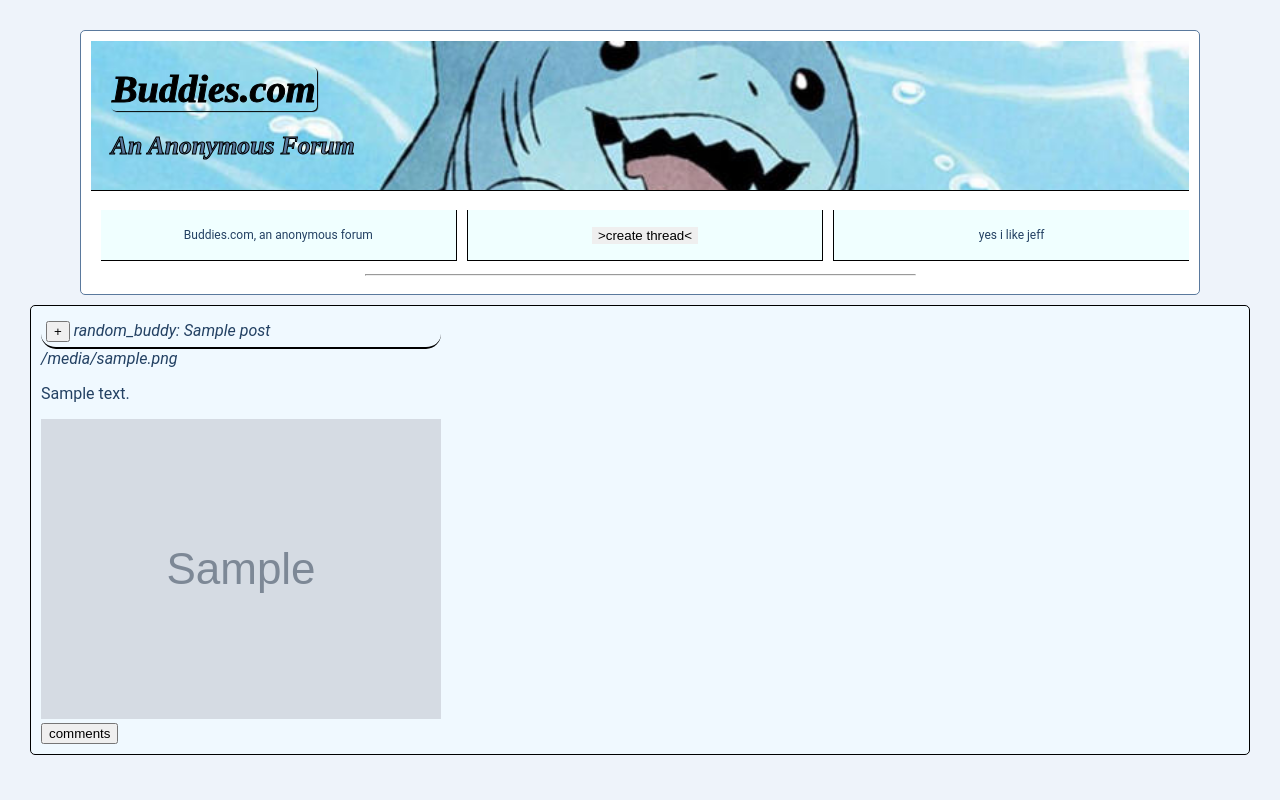
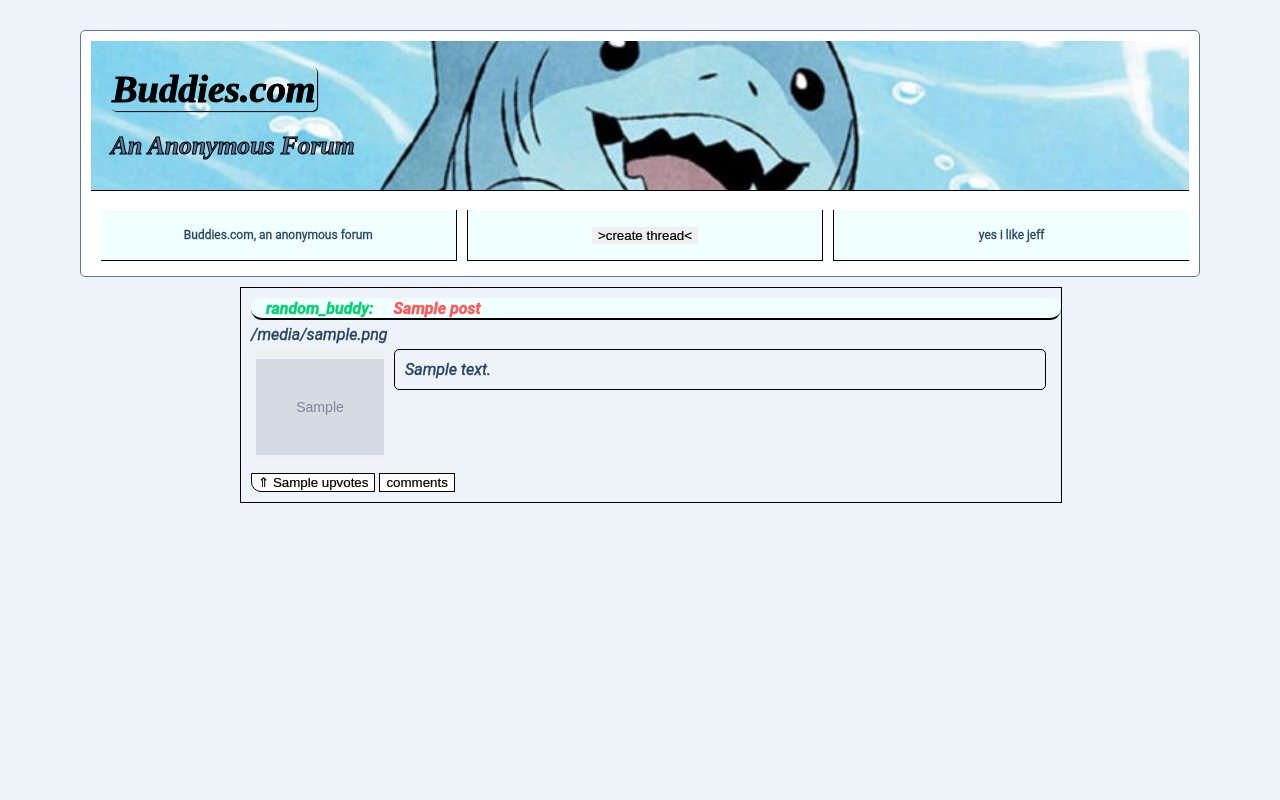
Before and after one commit to RandomRetroGamer/Image-board-website-main, a Flask app: template templates/index.html in a window 1280 px wide. Run offline with Flask 3, Linux system fonts and the light colour scheme; the template is opened without the code that fills it: most values are stand-ins (such as "Sample title", 1, 10 or a date in 2020); grey boxes marked "Sample" are stand-in pictures.

Commit message:
Add files via upload

```diff
--- a/main.py
+++ b/main.py
@@ -1,11 +1,14 @@
 #app.py // yes this is called main but its the app
 #kinda built this using linux so idk how windows will handle this, i can recommend using windows visual studios just install flask and werkzeug.utils
 
-from flask import Flask, render_template, request, redirect, url_for, abort
+
+from flask import Flask, render_template, request, redirect, url_for, abort, jsonify
 import os
 import json # // adding module <<
 from werkzeug.utils import secure_filename
 import secrets
+import uuid
+from datetime import datetime
 
 app = Flask(__name__)
 app.config['UPLOAD_FOLDER'] = 'static/uploads'
@@ -53,16 +56,25 @@ read_file('readme.txt')
 #// check json file
 def fix_json():
     posts = load_post()
-    changed= False
+    changed = False
 
     for post in posts:
         if "comments" not in post:
             post["comments"] = []
             changed = True
+        if "upvotes" not in post:
+            post["upvotes"] = 0
+            changed = True
+        if "downvotes" not in post:  # Changed from 'downvote' to 'downvotes'
+            post["downvotes"] = 0
+            changed = True
+        if "voters" not in post:
+            post["voters"] = []
+            changed = True
 
     if changed:
         save_posts(posts)
-        print('Fixed post')
+        print('Fixed posts')
 
 
 # // main route
@@ -74,6 +86,7 @@ def index():
         title = request.form['title']
         description = request.form['description']
         image = request.files['image']
+        user_ip = request.remote_addr
 
         if not title or not description:
             abort(400, description="Title and description required.")
@@ -84,10 +97,16 @@ def index():
             image.save(path)
 
             post = {
+                'id': str(uuid.uuid4()),
                 'title': title,
                 'description': description,
                 'image': path,
-                'comments': []
+                'comments': [],
+                'upvotes': 0,
+                'downvotes': 0,  # Changed from 'downvote' to 'downvotes' for consistency
+                'voters': [],
+                'poster_ip': user_ip,
+                'timestamp': datetime.utcnow().isoformat()
             }
 
             posts.insert(0, post)  # <-- insert the actual post, not the list itself
@@ -117,6 +136,24 @@ def comment(post_id):
 
     return redirect(url_for('index'))
 
+@app.route('/upvote/<post_id>', methods=['POST'])
+def upvote(post_id):
+    posts = load_post()
+    user_ip = request.remote_addr
+
+    for post in posts:
+        if str(post.get('id')) == post_id:
+            if 'voters' not in post:
+                post['voters'] = []
+            if user_ip in post['voters']:
+                return '', 204  # already voted
+            post['upvotes'] = post.get('upvotes', 0) + 1
+            post['voters'].append(user_ip)
+            save_posts(posts)
+            return jsonify({ 'upvotes': post['upvotes']}), 200
+    return  'Post not found', 404
+
+
 if __name__ == "__main__":
     os.makedirs(app.config['UPLOAD_FOLDER'], exist_ok=True)
     app.run(debug=True)
--- a/static/script.js
+++ b/static/script.js
@@ -54,14 +54,69 @@ function toggleComments(button) {
 }
 
 function toggle(button) {
-    const cc = document.querySelector('.comment_section');
-    if (!cc) {
-        console.error('no, comment section not found');
+    const commentSection = button.nextElementSibling;
+    if (!commentSection || !commentSection.classList.contains('comment_section')) {
+        console.error('Comment section not found next to button');
         return;
     }
-    if (cc.style.display === 'none' || cc.style.display === '') {
-        cc.style.display = 'block';
-    } else {
-        cc.style.display = 'none';
-    }
+
+    commentSection.style.display =
+        (commentSection.style.display === 'none' || commentSection.style.display === '')
+            ? 'block'
+            : 'none';
 }
+
+document.querySelectorAll('.upvote-btn').forEach(button => {
+    button.addEventListener('click', function (event) {
+        event.preventDefault();
+
+        const postID = this.dataset.postId;
+        const voteCountElement = this.querySelector('.vote-count');
+
+        console.log("Attempting to upvote post:", postID); // debug
+
+        fetch(`/upvote/${postID}`, {
+            method: 'POST',
+            headers: {
+                'Content-Type': 'application/json',
+            }
+        })
+            .then(response => {
+                if (response.status === 204) {
+                    this.style.backgroundColor = "orange";
+                } else if (response.ok) {
+                    this.style.backgroundColor = "orange";
+                    return response.json();
+                } else {
+                    throw new Error('Upvote failed');
+                }
+            })
+            .then(data => {
+                if (data && data.upvotes !== undefined) {
+                    voteCountElement.textContent = data.upvotes;
+                }
+            })
+            .catch(error => {
+                console.error("Error:", error);
+                alert("Failed to upvote. Please try again.");
+            });
+    });
+});
+
+
+document.querySelectorAll('.downvote-btn').forEach(button => {
+    button.addEventListener('click', function (event) {
+        event.preventDefault(); // prevent form submission
+        const postId = this.dataset.postId;
+
+        fetch(`/downvote/${postId}`, {
+            method: 'POST'
+        })
+            .then(response => {
+                if (response.redirected) {
+                    // reload only part of the page, or use location.href = response.url
+                    location.reload(); // simple option, reloads but scrolls preserved
+                }
+            });
+    });
+});
--- a/static/style.css
+++ b/static/style.css
@@ -208,28 +208,22 @@
     }
 
 
-.congrats_post_header_span {
+.post_container {
     display: flex;
-    justify-content: center;
-    align-content: center;
+    flex-direction: column; /* makes children stack vertically */
+    gap: 20px; /* spacing between posts */
     margin: 0 auto;
+    width: 90%;
+    max-width: 800px;
+
     margin-top: 10px;
-    border: 3px solid red;
-    width: 200px;
-    border-radius: 5px;
-    border-top: none;
-    border-bottom: none;
-    background-color: #f0fff7;
-    color: red;
+    -webkit-text-stroke-width: 0.4px;
 }
 
-.post_container {
-    display: flex;
-    margin: 0 auto;
+.post{
+    display: relative;
+    width: 100%;
     border: 1px solid black;
-    border-radius: 5px;
-    margin-top: 10px;
-    background-color: #f0f9ff;
     padding: 10px;
 
 }
@@ -241,7 +235,144 @@
     border-right: none;
     padding: 5px;
     border-radius: 15px;
+    /* content*/
 
+    display: flex;
+    align-content: flex-start;
+    gap: 10px;
+    margin: 0 auto;
+    align-items: center;
+
+    background-color: #f0ffff;
+    margin-right: 10%;
+
+    width: 100%;
+    height: 10px;
+    border-top: none;
+    margin-bottom: 5px;
+
+
+    /* random */
+
+}
+
+.description_container {
+    display: flex; /* arrange children side by side */
+    align-items: flex-start; /* align top edges */
+    gap: 10px; /* small space between image and text */
+    padding: 5px;
+}
+
+.image_holder {
+    display: block;
+    border: none;
+    cursor: pointer;
+    padding: 0;
+    margin: 0;
+}
+
+.post_image {
+    max-width: 10vw;
+    height: auto;
+    margin-top: 10px;
+}
+
+.user {
+    margin-left: 10px;
+    color: #01d26f;
+    font-weight: bold;
+}
+.title_name {
+    margin-left: 10px;
+    color: #ff5757;
+    font-weight: bold;
+}
+
+.post_description {
+    border: 1px solid black;
+    position: relative;
+    display: flex;
+    top: 0;
+    margin: 0 auto;
+    flex: 1;
+    padding: 10px;
+    border-radius: 5px;
+    word-break: normal;
+    max-height: 400%;
+}
+
+.upvote-btn {
+    cursor: pointer;
+    background-color: white;
+    margin-top: 10px;
+    border: 1px solid black;
+    border-bottom-left-radius: 10px;
+}
+
+.downvote-btn {
+    cursor: pointer;
+    background-color: white;
+    margin-top: 10px;
+    border: 1px solid black;
+}
+
+.comment_button {
+    cursor: pointer;
+    background-color: white;
+    margin-top: 10px;
+    border: 1px solid black;
+}
+
+.comment_section{
+    display: flex;
+    align-content:center;
+    justify-content: center;
+    margin-top: 10px;
+    border: 1px solid black;
+    border-top: none;
+    border-radius: 10px;
+    padding: 5px;
+    border-bottom: none;
+    margin-top: 10px;
+    background-color: white;
+}
+
+.comment_textarea{
+    height: auto;
+    width: 50%;
+
+
+}
+
+.submit_button{
+    margin-bottom: 10px;
+    background-color: white;
+
+    border: 1px black solid;
+    border-bottom-right-radius: 10px;
+    border-top-left-radius: 10px;
+
+}
+
+.comment_container{
+
+    border: 1px solid black;
+    background-color: lavenderblush;
+    padding: 5px;
+    border-top: none;
+    border-radius: 10px;
+
+
+
+
+}
+
+p {
+    -webkit-text-stroke-width: 0.3px;
+}
+
+button {
+    -webkit-text-stroke-width: 0.2px;
 }
 
 body {
@@ -252,7 +383,8 @@ body {
     margin: 30px;
 }
 
-div{
+div {
     display: block;
     unicode-bidi: isolate;
+    -webkit-text-stroke-width: 0.4px;
 }
--- a/templates/index.html
+++ b/templates/index.html
@@ -69,31 +69,38 @@
             </div>
 
             </div>
-
-            <hr style=" width: 50%; color: black; background-color: black;" />
         </div>
-    <div class="post_container" id="postContainer">
+    <div class="post_container" id="postContainer_id">
         {% if posts %}
         {% for post in posts %}
 
         <div class="post" id="post_id">
             <div class="post_header" id="post_header_id">
-                <button type="submit" class="plus" id="plus_id">  + </button>
                 <em class="user"> random_buddy: </em>
                 <em class="title_name"> {{ post.title }} </em>
             </div>
             <em class="image_name"> {{ post.image}} </em>
             <div class="description_container" id="description_container_id">
-                <p class="post_description" id="post_description_id"> {{ post.description }}</p>
-                <img src="{{ post.image }}" alt="{{ post.title }}" class="post_image" id="post_image_id" />
+                <button type="button" class="image_holder">
+                    <img src="{{ post.image }}" alt="{{ post.title }}" class="post_image" id="post_image_id" />
+                </button>
+
+                <em class="post_description" id="post_description_id"> {{ post.description }}</em>
+
 
             </div>
 
-            <button type="submit" class="comment_button" id="comment_button_id" onclick="toggle(this)"> comments </button>
+
+            <button class="upvote-btn" data-post-id="{{ post.id }}">
+                ⇑ <span class="vote-count">{{ post.upvotes }}</span>
+            </button>
+
+            <button type="submit" class="comment_button" id="comment_button_{{ loop.index0 }}" onclick="toggle(this)"> comments </button>
+
             <div class="comment_section" style="display: none;">
                 <form method="post" action="{{ url_for('comment', post_id=loop.index0) }}">
-                    <textarea name="comment" placeholder="add a comment" required=required></textarea>
-                    <button type="submit"> Comment </button>
+                    <textarea name="comment" placeholder="add a comment" class="comment_textarea" required=required></textarea>
+                    <button type="submit" class="submit_button"> Comment </button>
                 </form>
 
                 {% for comment in post.comments %}
@@ -106,9 +113,9 @@
         <p> no post here yet </p>
         {% endif %}
     </div>
-    <script src="{{ url_for('static', filename='script.js')
-                    }}"></script>
-                </p></body>
+    <script src="{{ url_for('static', filename='script.js')}}"></script>
+
+</body>
 
 
 
```
